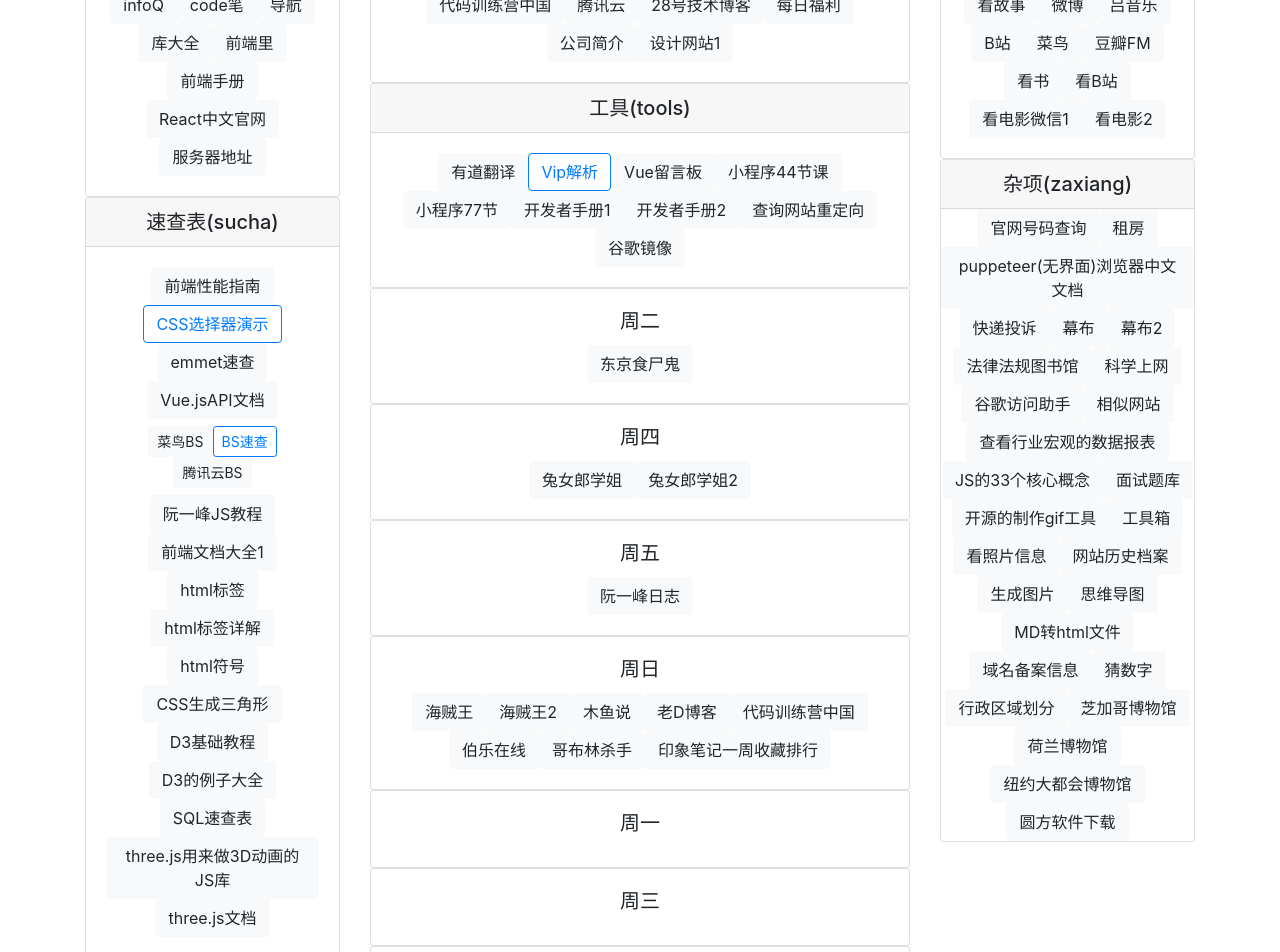
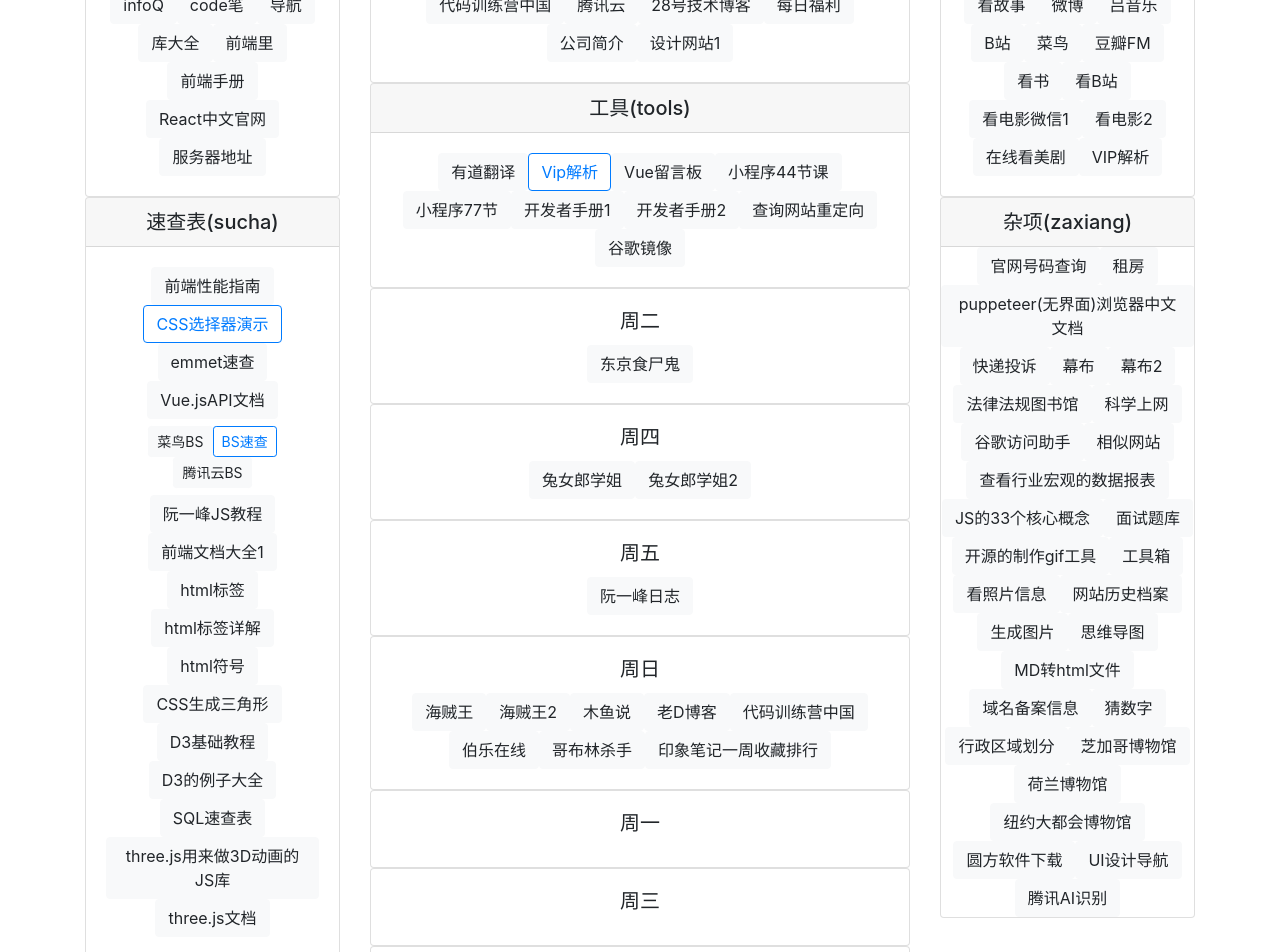
Before and after one commit to wang464/vue-1110, a Vue app: page / in a window 1280 px wide. Shown: the part 160-1112 px from the top of the page. Built offline with nearby package versions, Linux system fonts and the light colour scheme; the HTML template or start-up script is replaced by a standard one.

Commit message:
增加了4个网站

```diff
--- a/src/components/yule.vue
+++ b/src/components/yule.vue
@@ -16,6 +16,8 @@
       <a class="btn btn-light" target="_blank" href="https://www.kanbilibili.com/">看B站</a>
       <a class="btn btn-light" target="_blank" href="http://www.acatvideo.com/c/">看电影微信1</a>
       <a class="btn btn-light" target="_blank" href="http://www.03pj.tv/">看电影2</a>
+      <a class="btn btn-light" target="_blank" href="https://91mjw.com/">在线看美剧</a>
+      <a class="btn btn-light" target="_blank" href="http://www.qmaile.com/">VIP解析</a>
     </div>
   </div>
 </template>
--- a/src/components/zaxiang.vue
+++ b/src/components/zaxiang.vue
@@ -29,6 +29,8 @@
       <a class="btn btn-light" target="_blank" href="https://www.rijksmuseum.nl/">荷兰博物馆</a>
       <a class="btn btn-light" target="_blank" href="https://www.metmuseum.org/">纽约大都会博物馆</a>
       <a class="btn btn-light" target="_blank" href="http://neibu.spzp.com/sppeixun/soft.php  ">圆方软件下载</a>
+      <a class="btn btn-light" target="_blank" href="https://idesign.qq.com/#!index/feed/id/1">UI设计导航</a>
+      <a class="btn btn-light" target="_blank" href="https://ai.qq.com/product/visionimgidy.shtml#scene">腾讯AI识别</a>
     </div>
   </div>
 </template>
```
Also changed, not shown: src/components/center/commonly.vue (line endings or trailing spaces).
